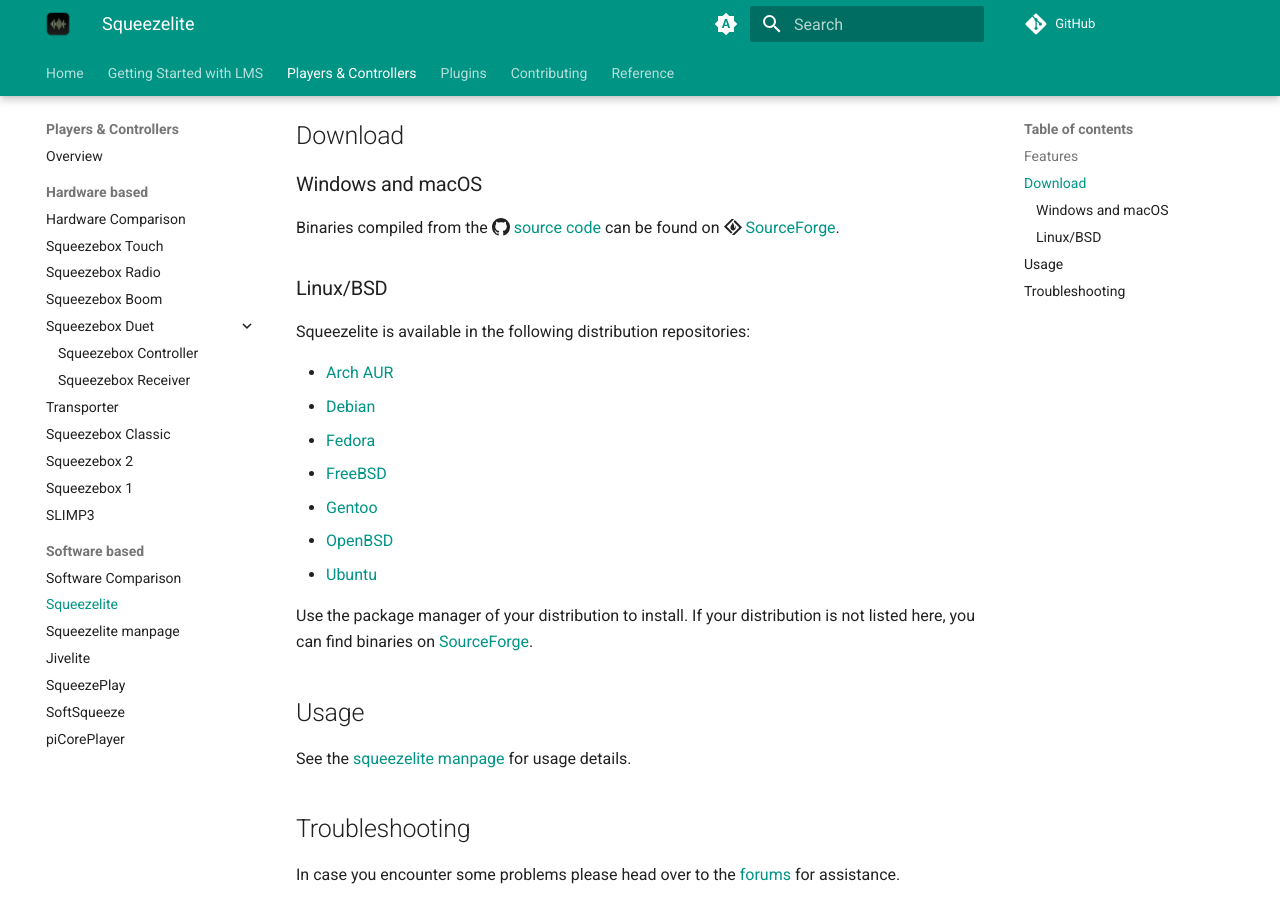
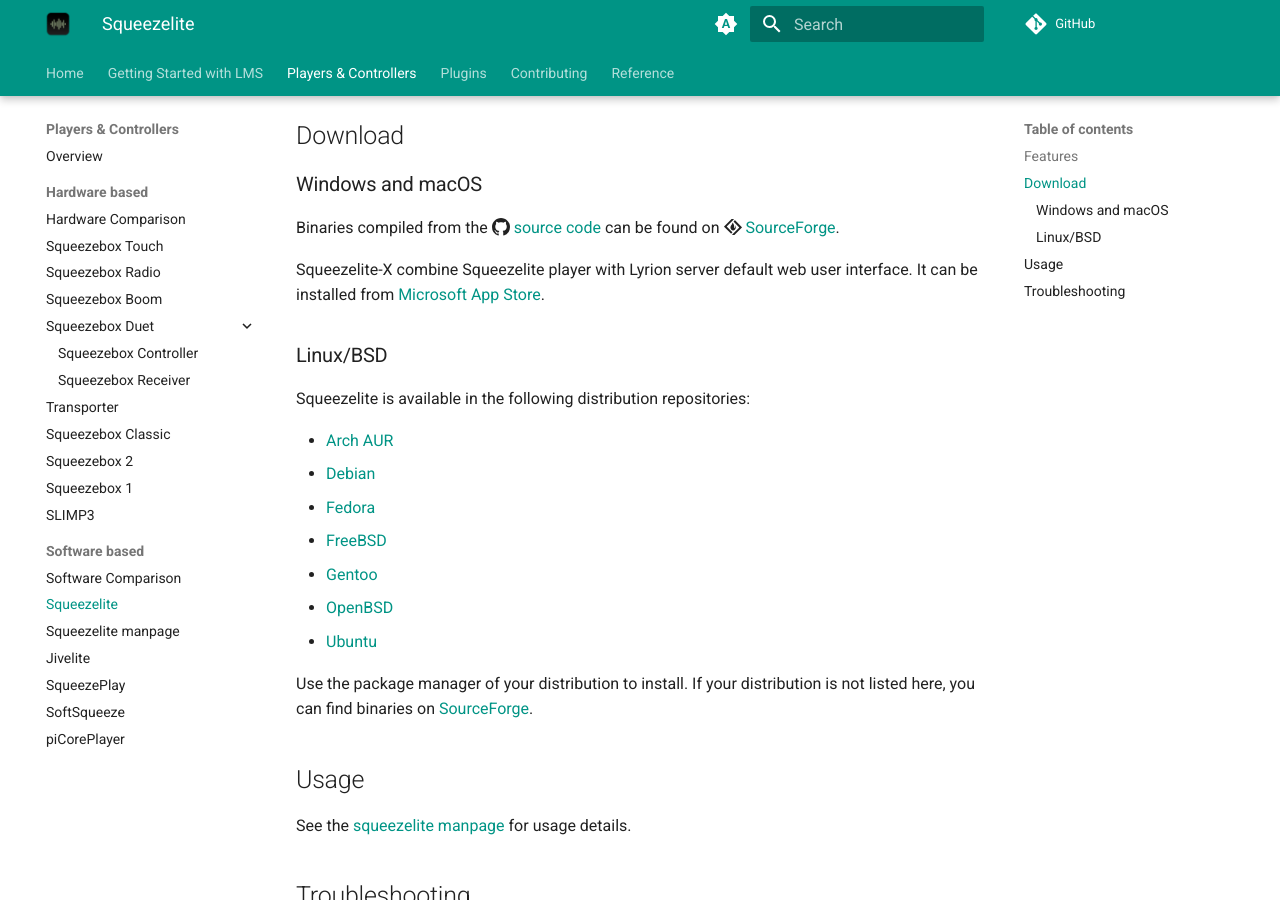
Before and after one commit to LMS-Community/lms-community.github.io, an MkDocs documentation site: the page built from docs/players-and-controllers/squeezelite.md, in a window 1280 px wide and 900 px high, scrolled down 610 px. Built offline with MkDocs 1.6.1 and Material for MkDocs 9.7.7, drawn with Linux system fonts in a browser that asks for light colours; a script that is not in the unit is left out; plug-ins that fetch from the network failed and are left out; comment, search, counter and statistics services are not loaded.

Commit message:
Update squeezelite.md
Added Squeezelite-X with hyperlink to Microsoft App Store

```diff
--- a/docs/players-and-controllers/squeezelite.md
+++ b/docs/players-and-controllers/squeezelite.md
@@ -23,6 +23,8 @@
 
 Binaries compiled from the :octicons-mark-github-16: [source code](https://github.com/ralph-irving/squeezelite) can be found on :simple-sourceforge: [SourceForge](https://sourceforge.net/projects/lmsclients/files/squeezelite/).
 
+Squeezelite-X combine Squeezelite player with Lyrion server default web user interface. It can be installed from [Microsoft App Store](https://apps.microsoft.com/search?query=Squuezelite-X&hl=en-us&gl=US).
+
 ### Linux/BSD
 
 Squeezelite is available in the following distribution repositories:
```
